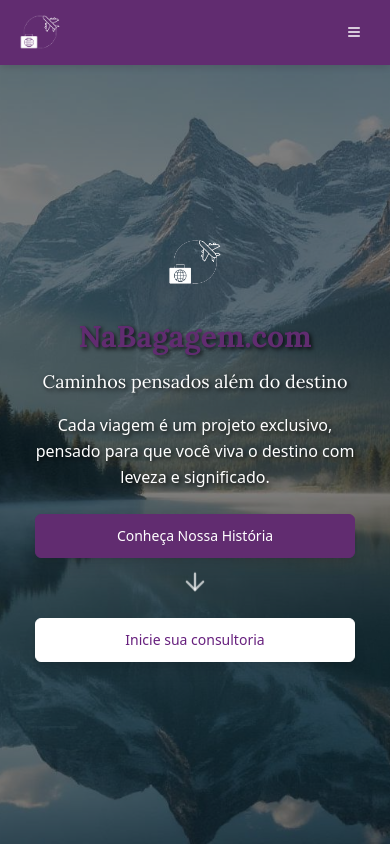
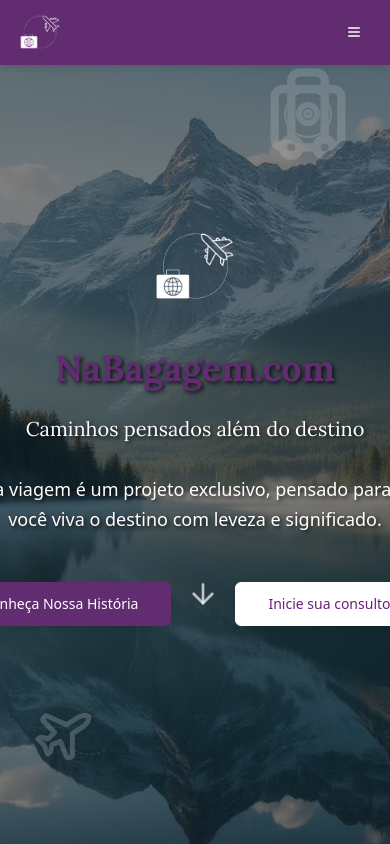
Before and after one commit to felipebulek/nabagagem-travel-design, a React (Vite) app: page / in a window 390 px wide. Shown: the top 844 px of the page. Built offline with nearby package versions, Linux system fonts and the light colour scheme.

Commit message:
Reverted to commit a1f259f4e2ff3379db236d3f21a7e90c820e5626

```diff
--- a/src/components/Hero.tsx
+++ b/src/components/Hero.tsx
@@ -44,13 +44,13 @@ const Hero = () => {
       });
     }
   };
-  return <section id="home" className="relative h-screen flex items-center justify-center overflow-hidden bg-cover bg-center bg-no-repeat transition-all duration-1000" style={{
+  return <section id="home" className="relative min-h-screen flex items-center justify-center overflow-hidden bg-cover bg-center bg-no-repeat transition-all duration-1000" style={{
     backgroundImage: `url(${backgroundImages[currentBackgroundIndex]})`
   }}>
       {/* Overlay for text readability */}
       <div className="absolute inset-0 bg-black/50 z-5"></div>
-      {/* Decorative Elements - Hidden on mobile */}
-      <div className="absolute inset-0 z-0 hidden md:block">
+      {/* Decorative Elements */}
+      <div className="absolute inset-0 z-0">
         {/* Travel Icons */}
         <div className="absolute top-16 right-8 opacity-15">
           <div className="relative">
@@ -76,46 +76,28 @@ const Hero = () => {
       </div>
 
       {/* Content */}
-      <div className="relative z-10 text-center text-white px-4 sm:px-6 lg:px-8 max-w-4xl mx-auto pt-20 sm:pt-24 pb-8">
-        <div className="mb-6 sm:mb-8 lg:mb-10">
-          <img src="/lovable-uploads/nabagagemLogoWhite.png" alt="Na Bagagem" className="h-16 sm:h-24 lg:h-32 mx-auto" />
+      <div className="relative z-10 text-center text-white px-4 sm:px-6 lg:px-8 max-w-4xl mx-auto">
+        <div className="mb-8">
+          <img src="/lovable-uploads/nabagagemLogoWhite.png" alt="Na Bagagem" className="h-24 sm:h-32 mx-auto mb-6" />
         </div>
 
         <h1 style={{
         textShadow: '2px 2px 4px rgba(0, 0, 0, 0.8)'
-      }} className="text-3xl sm:text-4xl lg:text-6xl font-bold mb-3 sm:mb-4 leading-tight font-lora text-[#612c70]">NaBagagem.com</h1>
+      }} className="text-4xl lg:text-6xl font-bold mb-6 leading-tight font-lora text-[#612c70] sm:text-6xl">NaBagagem.com</h1>
 
-        <p className="text-lg sm:text-xl lg:text-2xl xl:text-3xl mb-4 sm:mb-6 text-white font-light font-lora" style={{
+        <p className="text-xl sm:text-2xl lg:text-3xl mb-8 text-white font-light font-lora" style={{
         textShadow: '2px 2px 4px rgba(0, 0, 0, 0.8)'
       }}>
           Caminhos pensados além do destino
         </p>
 
-        <p className="text-base sm:text-lg lg:text-xl mb-6 sm:mb-8 text-white max-w-2xl mx-auto leading-relaxed px-2" style={{
+        <p className="text-lg sm:text-xl mb-12 text-white max-w-2xl mx-auto leading-relaxed" style={{
         textShadow: '2px 2px 4px rgba(0, 0, 0, 0.8)'
       }}>
           Cada viagem é um projeto exclusivo, pensado para que você viva o destino com leveza e significado.
         </p>
 
-        {/* Mobile layout - Stack buttons vertically */}
-        <div className="block sm:hidden space-y-4">
-          <Button variant="outline" size="lg" onClick={scrollToAbout} className="bg-[#612c70] border-[#612c70] text-white hover:bg-[#612c70]/90 shadow-lg w-full max-w-xs">
-            Conheça Nossa História
-          </Button>
-
-          <div className="flex justify-center">
-            <button onClick={scrollToAbout} className="text-white/70 hover:text-white transition-colors animate-bounce">
-              <ArrowDown size={28} />
-            </button>
-          </div>
-
-          <Button variant="outline" size="lg" onClick={scrollToContact} className="bg-white text-nabagagem-purple border-white hover:bg-white/90 shadow-lg w-full max-w-xs">
-            Inicie sua consultoria
-          </Button>
-        </div>
-
-        {/* Desktop layout - Horizontal */}
-        <div className="hidden sm:flex justify-center items-center w-full max-w-2xl mx-auto gap-4">
+        <div className="relative flex justify-center items-center w-full max-w-2xl mx-auto gap-4">
           <Button variant="outline" size="lg" onClick={scrollToAbout} className="bg-[#612c70] border-[#612c70] text-white hover:bg-[#612c70]/90 shadow-lg">
             Conheça Nossa História
           </Button>
```
